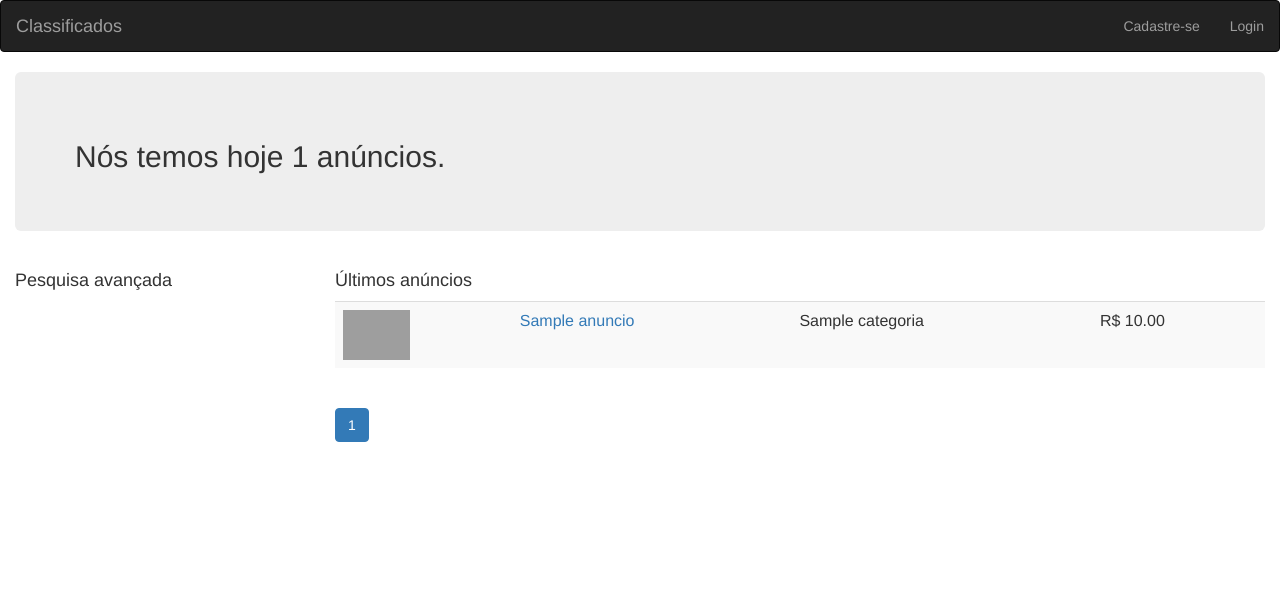
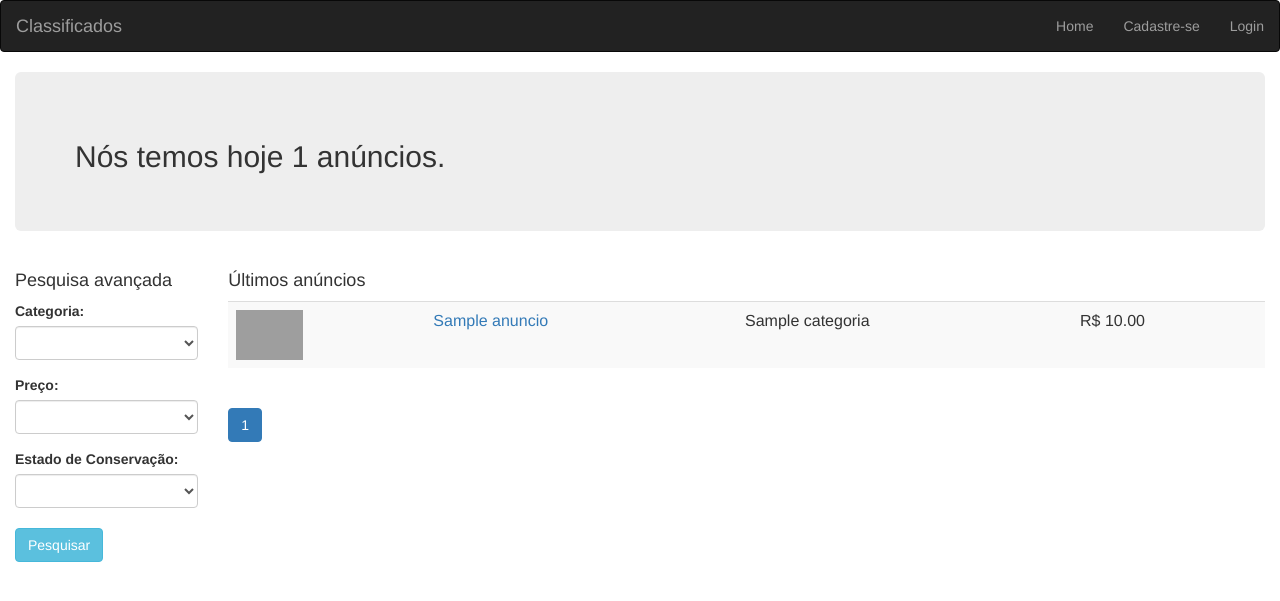
Before and after one commit to denysantos/classificados, a PHP site: page / in a window 1280 px wide. Shown: the top 601 px of the page. Run offline with PHP 8.4, Linux system fonts and the light colour scheme; tables that the repository leaves empty or names only in its code hold one stand-in row (values such as "Sample post"); grey boxes are pictures that could not be loaded.

Commit message:
desenvolvimento da página de busca avançada

```diff
--- a/assets/css/style.css
+++ b/assets/css/style.css
@@ -1,3 +1,7 @@
+#total{
+	color: red;
+}
+
 .foto_item{
     width: 150px;
     height: 200px;
@@ -9,3 +13,8 @@
 .foto_item img{
     height: 150px;
 }
+
+.carousel-inner img {
+    min-height: 200px;
+    min-width: 200px;
+}
--- a/classes/anuncios.class.php
+++ b/classes/anuncios.class.php
@@ -28,7 +28,14 @@ class Anuncios {
         $array = array();
         global $pdo;
 
-        $sql = $pdo->prepare("SELECT * FROM anuncios WHERE id = :id");
+        $sql = $pdo->prepare("SELECT *,"
+                . "(SELECT categorias.nome
+                      FROM categorias
+                     WHERE categorias.id = anuncios.id_categoria) as categoria,
+                     (SELECT usuarios.telefone
+                      FROM usuarios
+                     WHERE usuarios.id = anuncios.id_usuario) as telefone"
+                . " FROM anuncios WHERE id = :id");
         $sql->bindValue(":id", $id);
         $sql->execute();
 
@@ -186,10 +193,26 @@ class Anuncios {
         return $row['c'];
     }
 
-    public function getUltimosAnuncios($page,$perPage){
+    public function getUltimosAnuncios($page,$perPage,$filtros){
+        global $pdo;
         $array = array();
+
         $offset = ($page - 1) * 4;
-        global $pdo;
+
+
+        $filtrostring = array('1=1');
+
+        if(!empty($filtros['categoria'])){
+            $filtrostring[] = 'anuncios.id_categoria = :id_categoria';
+        }
+        if(!empty($filtros['preco'])){
+            $filtrostring[] = 'anuncios.valor BETWEEN :preco1 AND :preco2';
+        }
+        if(!empty($filtros['estado'])){
+            $filtrostring[] = 'anuncios.estado = :estado';
+        }
+
+
 
           $sql = $pdo->prepare(
                 "SELECT *,
@@ -201,9 +224,26 @@ class Anuncios {
                    FROM categorias
                   WHERE categorias.id = anuncios.id_categoria) as categoria
                    FROM anuncios
+                  WHERE
+                  ".implode(' AND ',$filtrostring)."
                 ORDER BY id DESC LIMIT $offset, $perPage"
                 );
-        //$sql->bindValue(":id_usuario", $_SESSION['cLogin']);
+
+
+        if(!empty($filtros['categoria'])){
+            $sql->bindValue(':id_categoria',$filtros['categoria']);
+        }
+
+        if(!empty($filtros['preco'])){
+            $preco = explode('-', $filtros['preco']);
+            $sql->bindValue(':preco1',$preco[0]);
+            $sql->bindValue(':preco2',$preco[1]);
+        }
+
+        if(!empty($filtros['estado'])){
+            $sql->bindValue(':estado',$filtros['estado']);
+        }
+
         $sql->execute();
 
         if($sql->rowCount() > 0){
--- a/classes/categoria.class.php
+++ b/classes/categoria.class.php
@@ -4,7 +4,7 @@ class Categorias {
         $array = array();
         global $pdo;
 
-        $sql = $pdo->query("SELECT * FROM categorias");
+        $sql = $pdo->query("SELECT * FROM categorias ORDER BY nome");
         if($sql->rowCount() > 0){
             $array = $sql->fetchAll();
         }
--- a/index.php
+++ b/index.php
@@ -4,18 +4,35 @@ require 'pages/header.php';
 
 <?php
 require 'classes/anuncios.class.php';
+require 'classes/categoria.class.php';
+
 $a = new Anuncios();
 $total_anuncios = $a->getTotalAnuncios();
+$filtros = 0;
 
+$c = new Categorias();
+$categorias = $c->getLista();
+
+
+//quantidade de itens exibidos por página
 $p = 1;
+
 if(isset($_GET['p']) && !empty($_GET['p'])){
     $p = addslashes($_GET['p']);
 }
 
-//quantidade de itens exibidos por página
 $por_pagina = 4;
 $total_paginas = ceil($total_anuncios / $por_pagina);
-$anuncios = $a->getUltimosAnuncios($p,$por_pagina);
+
+
+$anuncios = $a->getUltimosAnuncios($p,$por_pagina,$filtros);
+
+
+//Mantém os filtros selecionados.
+if(isset($_GET['filtros'])){
+    $filtros = $_GET['filtros'];
+}
+
 
 ?>
 
@@ -36,16 +53,51 @@ $anuncios = $a->getUltimosAnuncios($p,$por_pagina);
     </div>
 
     <div class="row">
-        <div class="col-sm-3">
+        <div class="col-sm-2">
             <h4>Pesquisa avançada</h4>
+            <form method="GET">
+                <div class="form-group">
+                    <label for="categoria">Categoria:</label>
+                    <select id="categoria" name="filtros[categoria]" class="form-control">
+                        <option></option>
+                        <?php foreach($categorias as $cat): ?>
+                        <option value="<?php echo $cat['id'];?>" <?php echo ($cat['id']==$filtros['categoria'])?'selected="selected"':''; ?>>
+                            <?php echo utf8_encode($cat['nome']); ?>
+                        </option>
+                        <?php endforeach; ?>
+                    </select>
+                </div>
+                <div class="form-group">
+                    <label for="preco">Preço:</label>
+                    <select name="filtros[preco]" id="preco" class="form-control">
+                        <option></option>
+                        <option value="0-50" <?php echo ($filtros['preco']=='0-50')?'selected="selected"':''; ?>>R$0,00 - R$ 50,00</option>
+                        <option value="51-100" <?php echo ($filtros['preco']=='51-100')?'selected="selected"':''; ?>>R$51,00 - R$100,00</option>
+                        <option value="101-200" <?php echo ($filtros['preco']=='101-100')?'selected="selected"':''; ?>>R$ 51,00 - R$100,00</option>
+                        <option value="201-500" <?php echo ($filtros['preco']=='201-500')?'selected="selected"':''; ?>>R$101,00 - R$500,00</option>
+                    </select>
+                </div>
+                <div>
+                    <label for="estado">Estado de Conservação:</label>
+                    <select name="filtros[estado]" id="estado" class="form-control">
+                        <option></option>
+                        <option value="0"<?php echo ($filtros['estado'])=='0'?'selected="selected"':''?>>Ruim</option>
+                        <option value="1"<?php echo ($filtros['estado'])=='1'?'selected="selected"':''?>>Bom</option>
+                        <option value="2"<?php echo ($filtros['estado'])=='2'?'selected="selected"':''?>>Ótimo</option>
+                    </select>
+                </div>
+                <br>
+                <div class="form-group">
+                    <input type="submit" class="btn btn-info" value="Pesquisar">
+                </div>
+            </form>
         </div>
-        <div class="col-sm-9">
+        <div class="col-sm-10">
             <h4>Últimos anúncios</h4>
             <table class="table table-striped">
                 <tbody>
                     <?php foreach($anuncios as $anuncio): ?>
                     <tr>
-
                         <td>
                             <?php if(!empty($anuncio['url'])):?>
                             <img src="assets/images/anuncios/<?php echo $anuncio['url'];?>" height="50" border="0"/>
@@ -55,7 +107,6 @@ $anuncios = $a->getUltimosAnuncios($p,$por_pagina);
                         </td>
                         <td>
                             <a href="produto.php?id=<?php echo $anuncio['id'];?>"><?php echo $anuncio['titulo'];?></a>
-
                         </td>
                         <td>
                             <?php echo utf8_encode($anuncio['categoria']);?>
@@ -63,10 +114,8 @@ $anuncios = $a->getUltimosAnuncios($p,$por_pagina);
                         <td>
                             R$ <?php echo number_format($anuncio['valor'],2);?>
                         </td>
-
                     </tr>
                     <?php endforeach;?>
-
                 </tbody>
             </table>
 
@@ -75,7 +124,6 @@ $anuncios = $a->getUltimosAnuncios($p,$por_pagina);
                 <li class="<?php echo ($p==$q)?'active':''?>"><a href="index.php?p=<?php echo $q ?>"><?php echo $q; ?></a></li>
                 <?php endfor;?>
             </ul>
-
         </div>
     </div>
 </div>
--- a/nbproject/private/private.xml
+++ b/nbproject/private/private.xml
@@ -3,10 +3,7 @@
     <editor-bookmarks xmlns="http://www.netbeans.org/ns/editor-bookmarks/2" lastBookmarkId="0"/>
     <open-files xmlns="http://www.netbeans.org/ns/projectui-open-files/2">
         <group>
-            <file>file:/C:/xampp/htdocs/classificados/assets/css/style.css</file>
-            <file>file:/C:/xampp/htdocs/classificados/editar_anuncio.php</file>
-            <file>file:/C:/xampp/htdocs/classificados/classes/anuncios.class.php</file>
-            <file>file:/C:/xampp/htdocs/classificados/excluir_foto.php</file>
+            <file>file:/C:/xampp/htdocs/classificados/index.php</file>
         </group>
     </open-files>
 </project-private>
--- a/pages/header.php
+++ b/pages/header.php
@@ -26,6 +26,7 @@
                 <li><a href="meus_anuncios.php">Meus anúncios</a></li>
                 <li><a href="sair.php">Sair</a></li>
                 <?php else: ?>
+                <li><a href="index.php">Home</a></li>
                 <li><a href="cadastre-se.php">Cadastre-se</a></li>
                 <li><a href="login.php">Login</a></li>
                 <?php endif; ?>
```
Also changed, not shown: editar_anuncio.php (+16 -22 lines). Lines whose indentation alone changed are shown as unchanged.
